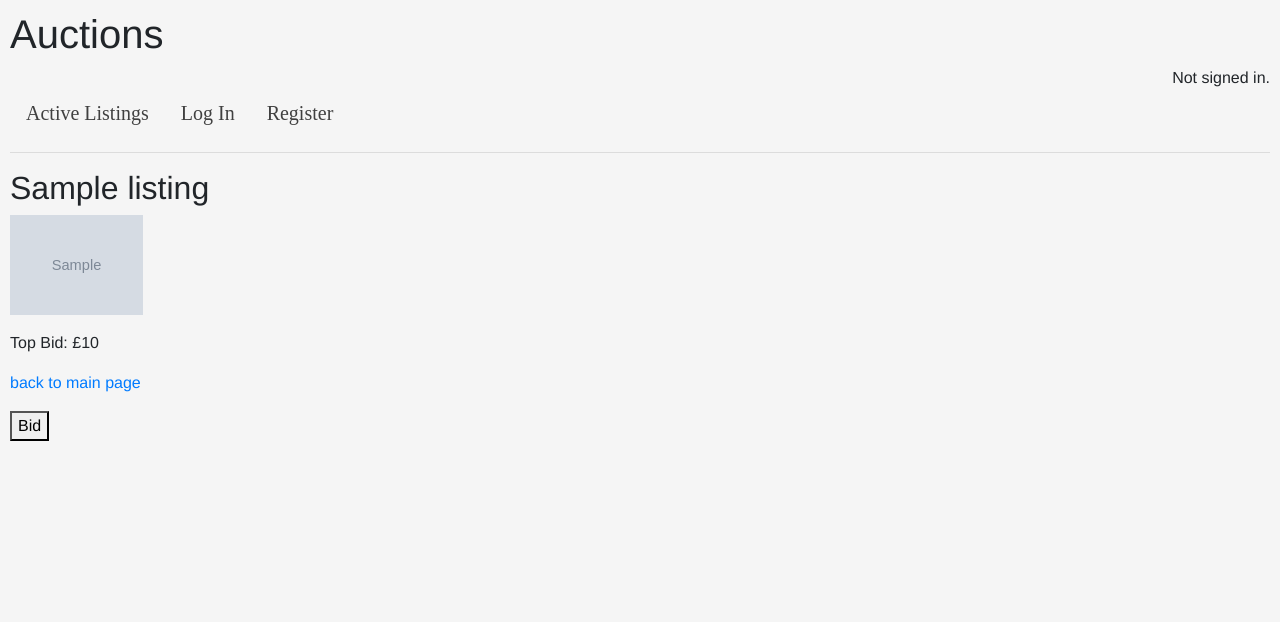
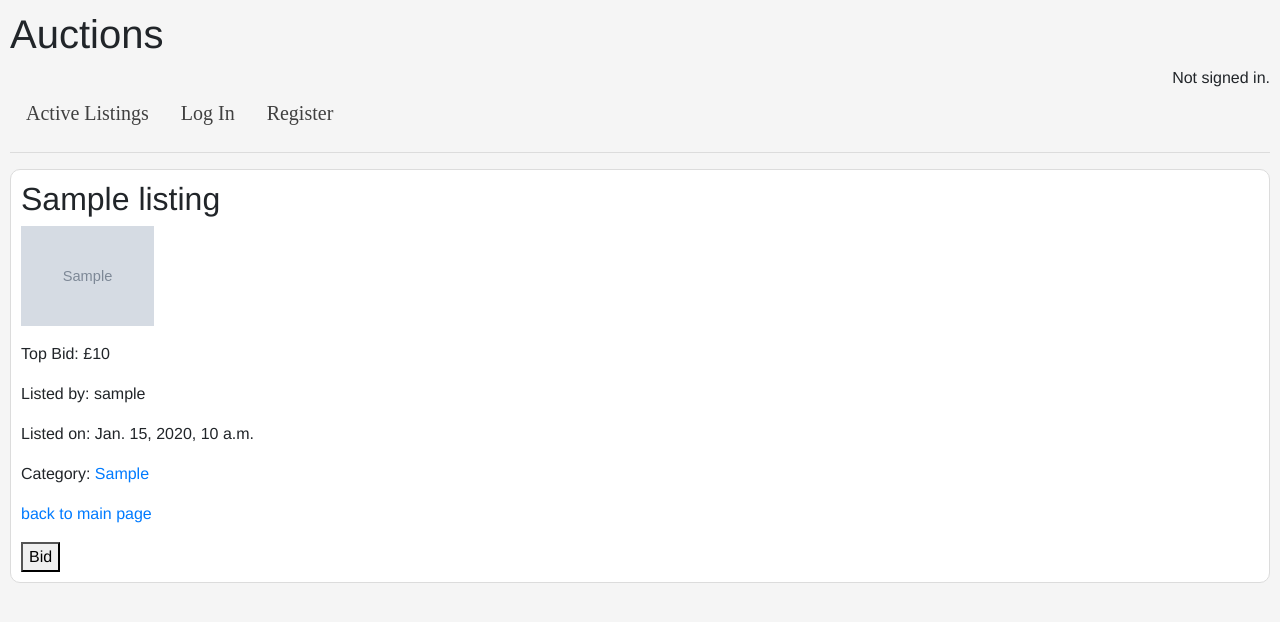
Before and after one commit to languephone/Web50-Commerce, a Django app: page /1 in a window 1280 px wide. Shown: the top 622 px of the page. Run offline with Django 3.2, Linux system fonts and the light colour scheme; tables that the repository leaves empty hold one stand-in row (values such as "Sample post"); grey boxes marked "Sample" are stand-in pictures; some libraries are stand-ins or nearby versions.

Commit message:
Additional Listing info in listing.html

```diff
--- a/auctions/templates/auctions/listing.html
+++ b/auctions/templates/auctions/listing.html
@@ -1,11 +1,16 @@
 {% extends "auctions/layout.html" %}
 
 {% block body %}
+    <div class="listing">
         <h2>{{ listing.title }}</h2>
         <p><img src="{{ listing.image }}" height="100"></p>
         <p>Top Bid: £{{ top_bid.bid_amount__max }}</p>
+        <p>Listed by: {{ listing.seller }}</p>
+        <p>Listed on: {{ listing.creation_date }}</p>
+        <p>Category: <a href="{% url 'category' listing.category %}">{{ listing.category }}</a></p>
         <p><a href="/">back to main page</a></p>
         <form action="{% url 'bid' %}">
         	<button type="submit" value="{{ listing.id }}" name="listing">Bid</button>
         </form>
+    </div>
 {% endblock %}
```
Lines whose indentation alone changed are shown as unchanged.
